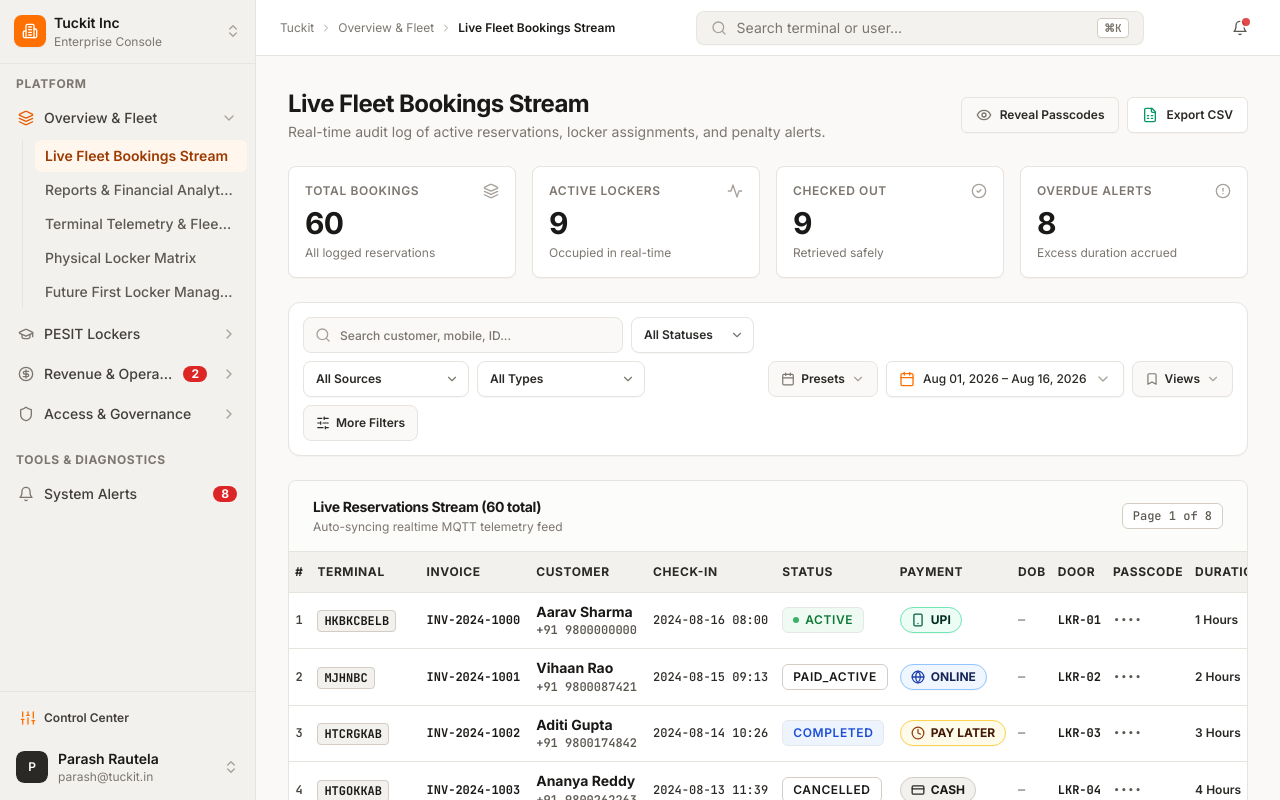
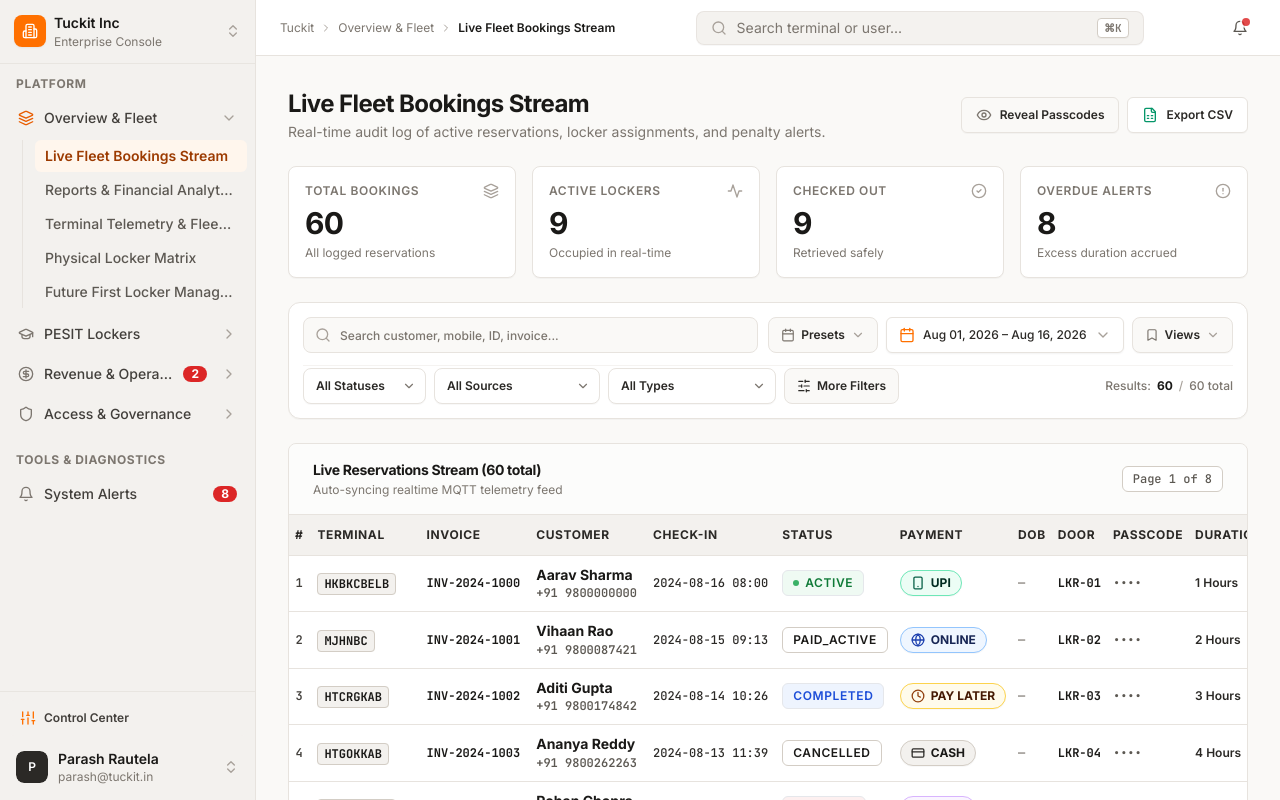
Before and after one commit to parashrautela/tuckit-admin-board-company-, a React (Vite) app in the folder company level /: page /dashboard in a window 1280 px wide. Shown: the top 800 px of the page. Built offline with nearby package versions, Linux system fonts and the light colour scheme.

Commit message:
fix(ui): align filter toolbar into balanced 2-tier responsive layout preventing misaligned input wrapping

```diff
--- a/company level /src/components/control-center/CompactBookingFilters.tsx
+++ b/company level /src/components/control-center/CompactBookingFilters.tsx
@@ -92,18 +92,16 @@
 
   return (
     <div className="bg-white rounded-xl border border-neutral-200 shadow-2xs p-3.5 flex flex-col gap-3">
-      {/* ── Primary Row: Quick Search, Inline Selects & Core Actions ── */}
-      <div className="flex flex-col lg:flex-row lg:items-center justify-between gap-2.5 w-full">
-        {/* Left Section: Search Input + High-Frequency Filters */}
-        <div className="flex flex-wrap items-center gap-2 flex-1 min-w-0">
+      {/* ── Top Bar: Search Input & Time/View Controls ── */}
+      <div className="flex flex-col sm:flex-row items-stretch sm:items-center justify-between gap-2.5 w-full">
         {/* Global Search Input */}
-          <div className="relative flex-1 min-w-[180px] sm:min-w-[220px] max-w-full lg:max-w-xs">
+        <div className="relative flex-1 min-w-0">
           <Search className="absolute left-3 top-2.5 size-4 text-neutral-400" />
           <input
             type="text"
             value={mobileFilter}
             onChange={e => updateFilter('mobile', e.target.value)}
-              placeholder="Search customer, mobile, ID..."
+            placeholder="Search customer, mobile, ID, invoice..."
             className="w-full pl-9 pr-8 h-9 bg-neutral-50 hover:bg-neutral-100/60 focus:bg-white border border-neutral-200 rounded-lg text-xs font-medium outline-none focus:border-primary transition-all text-neutral-900 placeholder:text-neutral-500"
           />
           {mobileFilter && (
@@ -118,63 +116,6 @@
           )}
         </div>
 
-          {/* Quick Filter: Status */}
-          <Select
-            value={statusFilter}
-            onChange={e => updateFilter('status', e.target.value)}
-            className={statusFilter !== 'ALL' ? 'bg-amber-50 text-amber-900 border-amber-300 ring-1 ring-amber-300/50' : ''}
-          >
-            <option value="ALL">All Statuses</option>
-            <option value="ACTIVE">● Active</option>
-            <option value="COMPLETED">✓ Completed</option>
-            <option value="OVERDUE">⚠ Overdue</option>
-          </Select>
-
-          {/* Quick Filter: Source */}
-          <Select
-            value={sourceFilter}
-            onChange={e => updateFilter('source', e.target.value)}
-            className={sourceFilter !== 'ALL' ? 'bg-amber-50 text-amber-900 border-amber-300 ring-1 ring-amber-300/50' : ''}
-          >
-            <option value="ALL">All Sources</option>
-            <option value="Touchscreen">Touchscreen (Kiosk)</option>
-            <option value="Web">Web Portal</option>
-            <option value="Mobile App">Mobile App</option>
-            <option value="WhatsApp">WhatsApp Bot</option>
-            <option value="Offline Payment / QR">QR / Offline</option>
-          </Select>
-
-          {/* Quick Filter: Locker Type */}
-          <Select
-            value={typeFilter}
-            onChange={e => updateFilter('type', e.target.value)}
-            className={typeFilter !== 'ALL' ? 'bg-amber-50 text-amber-900 border-amber-300 ring-1 ring-amber-300/50' : ''}
-          >
-            <option value="ALL">All Types</option>
-            <option value="BAGGAGE">Baggage Locker</option>
-            <option value="MOBILE">Mobile Phone Locker</option>
-          </Select>
-
-          {/* More Filters Toggle */}
-          <button
-            type="button"
-            onClick={() => setShowAdvanced(!showAdvanced)}
-            className={`inline-flex items-center gap-1.5 h-9 px-3 rounded-lg border text-xs font-semibold transition-all shrink-0 ${
-              showAdvanced || secondaryFilterCount > 0
-                ? 'bg-neutral-800 text-white border-neutral-800 shadow-2xs'
-                : 'bg-neutral-50 hover:bg-neutral-100 text-neutral-800 border-neutral-200'
-            }`}
-          >
-            <SlidersHorizontal className="size-3.5" />
-            <span>More Filters</span>
-            {secondaryFilterCount > 0 && (
-              <span className="ml-0.5 size-4 rounded-full bg-primary text-neutral-900 text-xs font-bold flex items-center justify-center">
-                {secondaryFilterCount}
-              </span>
-            )}
-          </button>
-        </div>
-
         {/* Right Section: Date Range, Presets & Saved Views */}
         <div className="flex items-center gap-2 flex-wrap sm:flex-nowrap shrink-0">
           {/* Quick Presets Dropdown */}
@@ -185,7 +126,7 @@
                 setShowPresetsDropdown(!showPresetsDropdown);
                 setShowViewsDropdown(false);
               }}
-              className={`inline-flex items-center gap-1.5 h-9 px-3 rounded-lg border text-xs font-semibold transition-all ${
+              className={`inline-flex items-center gap-1.5 h-9 px-3 rounded-lg border text-xs font-semibold transition-all shrink-0 ${
                 activePreset
                   ? 'bg-amber-50 text-amber-900 border-amber-300 ring-1 ring-amber-300/50'
                   : 'bg-neutral-50 hover:bg-neutral-100 text-neutral-800 border-neutral-200'
@@ -291,6 +232,73 @@
               </div>
             )}
           </div>
+        </div>
+      </div>
+
+      {/* ── Bottom Bar: Status, Source, Type & More Filters ── */}
+      <div className="flex flex-wrap items-center gap-2 pt-0.5 border-t border-neutral-100/80">
+        {/* Quick Filter: Status */}
+        <Select
+          value={statusFilter}
+          onChange={e => updateFilter('status', e.target.value)}
+          className={statusFilter !== 'ALL' ? 'bg-amber-50 text-amber-900 border-amber-300 ring-1 ring-amber-300/50' : ''}
+        >
+          <option value="ALL">All Statuses</option>
+          <option value="ACTIVE">● Active</option>
+          <option value="COMPLETED">✓ Completed</option>
+          <option value="OVERDUE">⚠ Overdue</option>
+        </Select>
+
+        {/* Quick Filter: Source */}
+        <Select
+          value={sourceFilter}
+          onChange={e => updateFilter('source', e.target.value)}
+          className={sourceFilter !== 'ALL' ? 'bg-amber-50 text-amber-900 border-amber-300 ring-1 ring-amber-300/50' : ''}
+        >
+          <option value="ALL">All Sources</option>
+          <option value="Touchscreen">Touchscreen (Kiosk)</option>
+          <option value="Web">Web Portal</option>
+          <option value="Mobile App">Mobile App</option>
+          <option value="WhatsApp">WhatsApp Bot</option>
+          <option value="Offline Payment / QR">QR / Offline</option>
+        </Select>
+
+        {/* Quick Filter: Locker Type */}
+        <Select
+          value={typeFilter}
+          onChange={e => updateFilter('type', e.target.value)}
+          className={typeFilter !== 'ALL' ? 'bg-amber-50 text-amber-900 border-amber-300 ring-1 ring-amber-300/50' : ''}
+        >
+          <option value="ALL">All Types</option>
+          <option value="BAGGAGE">Baggage Locker</option>
+          <option value="MOBILE">Mobile Phone Locker</option>
+        </Select>
+
+        {/* More Filters Toggle */}
+        <button
+          type="button"
+          onClick={() => setShowAdvanced(!showAdvanced)}
+          className={`inline-flex items-center gap-1.5 h-9 px-3 rounded-lg border text-xs font-semibold transition-all shrink-0 ${
+            showAdvanced || secondaryFilterCount > 0
+              ? 'bg-neutral-800 text-white border-neutral-800 shadow-2xs'
+              : 'bg-neutral-50 hover:bg-neutral-100 text-neutral-800 border-neutral-200'
+          }`}
+        >
+          <SlidersHorizontal className="size-3.5" />
+          <span>More Filters</span>
+          {secondaryFilterCount > 0 && (
+            <span className="ml-0.5 size-4 rounded-full bg-primary text-neutral-900 text-xs font-bold flex items-center justify-center">
+              {secondaryFilterCount}
+            </span>
+          )}
+        </button>
+
+        {/* Count summary indicator */}
+        <div className="ml-auto text-xs text-neutral-500 font-medium hidden md:flex items-center gap-1.5">
+          <span>Results:</span>
+          <span className="font-bold text-neutral-900">{filteredCount}</span>
+          <span className="text-neutral-400">/</span>
+          <span>{totalCount} total</span>
         </div>
       </div>
 
```
Lines whose indentation alone changed are shown as unchanged.
